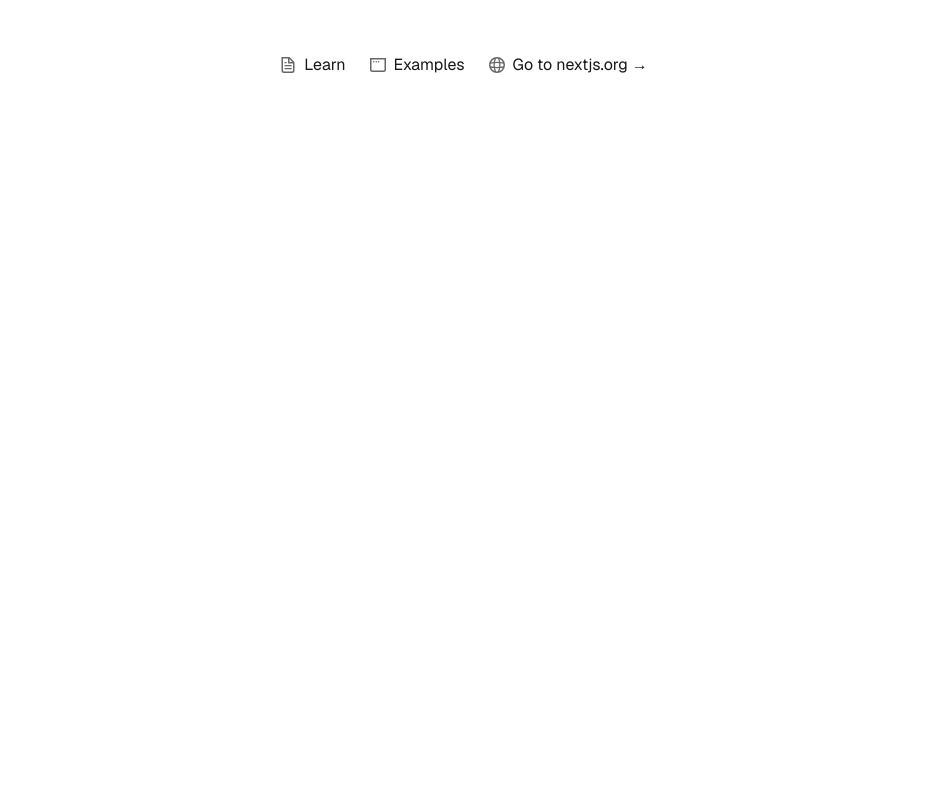
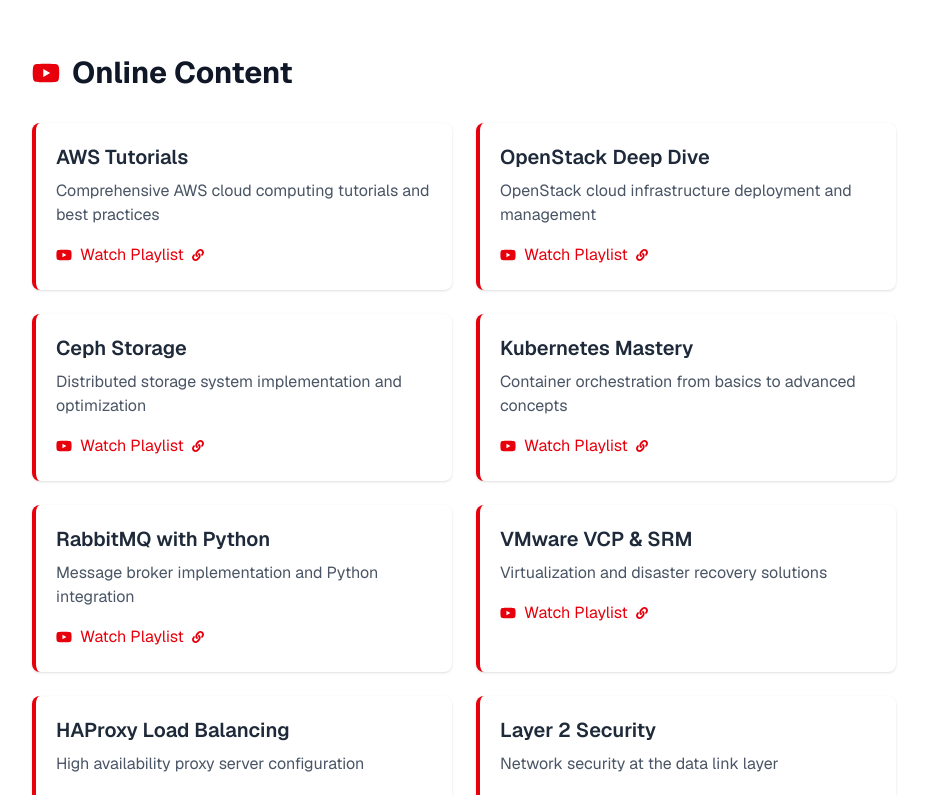
Before and after one commit to hojat-gazestani/hojat-gazestani.github.io, a Next.js app: page / in a window 1280 px wide. Shown: the part 3980-4775 px from the top of the page, without its empty margins (176-1103 px from the left). Before the commit the page ends 4135 px from the top, so only its background shows below. Built offline with nearby package versions, Linux system fonts and the light colour scheme.

Commit message:
Add Online Content

```diff
--- a/src/app/page.tsx
+++ b/src/app/page.tsx
@@ -4,6 +4,7 @@
 import { ProfessionalExperience } from "@/components/ProfessionalExperience";
 import { Education } from "@/components/Education";
 import { Languages } from "@/components/Languages";
+import { OnlineContent } from "@/components/OnlineContent";
 
 export default function Home() {
   return (
@@ -14,6 +15,7 @@
         <ProfessionalExperience />
         <Education />
         <Languages />
+        <OnlineContent />
       </main>
       <footer className="row-start-3 flex gap-[24px] flex-wrap items-center justify-center">
         <a
--- /dev/null
+++ b/src/components/OnlineContent.tsx
@@ -0,0 +1,105 @@
+import { FaYoutube, FaLink } from "react-icons/fa";
+import Link from "next/link";
+
+export const OnlineContent = () => {
+  const playlists = [
+    {
+      title: "AWS Tutorials",
+      url: "https://www.youtube.com/watch?v=FYlCJZ_tg8Q&list=PLiOKisJtnuNsfVFNx15YFYmmAhmsc_3me",
+      description:
+        "Comprehensive AWS cloud computing tutorials and best practices",
+    },
+    {
+      title: "OpenStack Deep Dive",
+      url: "https://www.youtube.com/watch?v=d78p9gBvyhk&list=PLiOKisJtnuNtFNJOMxPwYjPwaSglgPTjs",
+      description: "OpenStack cloud infrastructure deployment and management",
+    },
+    {
+      title: "Ceph Storage",
+      url: "https://www.youtube.com/watch?v=Fk2CYFeVqoc&list=PLiOKisJtnuNvy4HsVE8kIOZbOwvQK6Rj-",
+      description: "Distributed storage system implementation and optimization",
+    },
+    {
+      title: "Kubernetes Mastery",
+      url: "https://www.youtube.com/watch?v=YuDJ5DTi6cM&list=PLiOKisJtnuNtLf24qcZboouwGqYUK1KRr",
+      description: "Container orchestration from basics to advanced concepts",
+    },
+    {
+      title: "RabbitMQ with Python",
+      url: "https://www.youtube.com/watch?v=nrwAI7g1Q4M&list=PLiOKisJtnuNujB0wGrMnIUlfOsh5UHJ-H",
+      description: "Message broker implementation and Python integration",
+    },
+    {
+      title: "VMware VCP & SRM",
+      url: "https://www.youtube.com/watch?v=nrwAI7g1Q4M&list=PLiOKisJtnuNujB0wGrMnIUlfOsh5UHJ-H",
+      description: "Virtualization and disaster recovery solutions",
+    },
+    {
+      title: "HAProxy Load Balancing",
+      url: "https://www.youtube.com/watch?v=_Dz4QFHunAw&list=PLiOKisJtnuNuTXKZwh7S9wZ51feHiCEYu",
+      description: "High availability proxy server configuration",
+    },
+    {
+      title: "Layer 2 Security",
+      url: "https://www.youtube.com/watch?v=4DtzJxkbBpo&list=PLiOKisJtnuNsc50BFuzGKSSflBO67-h7D",
+      description: "Network security at the data link layer",
+    },
+    {
+      title: "Puppet Configuration",
+      url: "https://www.youtube.com/watch?v=iTdU2iXSo8s&list=PLiOKisJtnuNt2wxflxN0WeH4YLPTpk0Ar",
+      description: "Infrastructure automation and management",
+    },
+    {
+      title: "Vagrant Development",
+      url: "https://www.youtube.com/watch?v=3aVrRk19RDw&list=PLiOKisJtnuNtIBRfJiqUjOwnH7KYSnfV-",
+      description: "Virtual development environments setup",
+    },
+    {
+      title: "Linux Administration",
+      url: "https://www.youtube.com/watch?v=6scgysyNk80&list=PLiOKisJtnuNtf3HhPFq-eJYXI7Vgz1ze0",
+      description: "Essential Linux system administration skills",
+    },
+    {
+      title: "LPIC3-303 (PKI)",
+      url: "https://www.youtube.com/watch?v=c0wMAtO3QgA&list=PLiOKisJtnuNtS_IQDjzNYlTypuNsHC0lh",
+      description: "Public Key Infrastructure concepts and implementation",
+    },
+  ];
+
+  return (
+    <section className="max-w-4xl mx-auto py-8 px-4">
+      <div className="flex items-center mb-8">
+        <FaYoutube className="text-red-600 mr-3" size={28} />
+        <h2 className="text-3xl font-bold text-gray-900 dark:text-white">
+          Online Content
+        </h2>
+      </div>
+
+      <div className="grid grid-cols-1 md:grid-cols-2 gap-6">
+        {playlists.map((playlist, index) => (
+          <div
+            key={index}
+            className="bg-white dark:bg-gray-800 p-5 rounded-lg shadow-sm hover:shadow-md transition-shadow border-l-4 border-red-600"
+          >
+            <h3 className="text-xl font-semibold text-gray-800 dark:text-gray-200 mb-2">
+              {playlist.title}
+            </h3>
+            <p className="text-gray-600 dark:text-gray-300 mb-4">
+              {playlist.description}
+            </p>
+            <Link
+              href={playlist.url}
+              target="_blank"
+              rel="noopener noreferrer"
+              className="inline-flex items-center text-red-600 hover:text-red-800 dark:hover:text-red-400 transition-colors"
+            >
+              <FaYoutube className="mr-2" />
+              Watch Playlist
+              <FaLink className="ml-2" size={12} />
+            </Link>
+          </div>
+        ))}
+      </div>
+    </section>
+  );
+};
```
